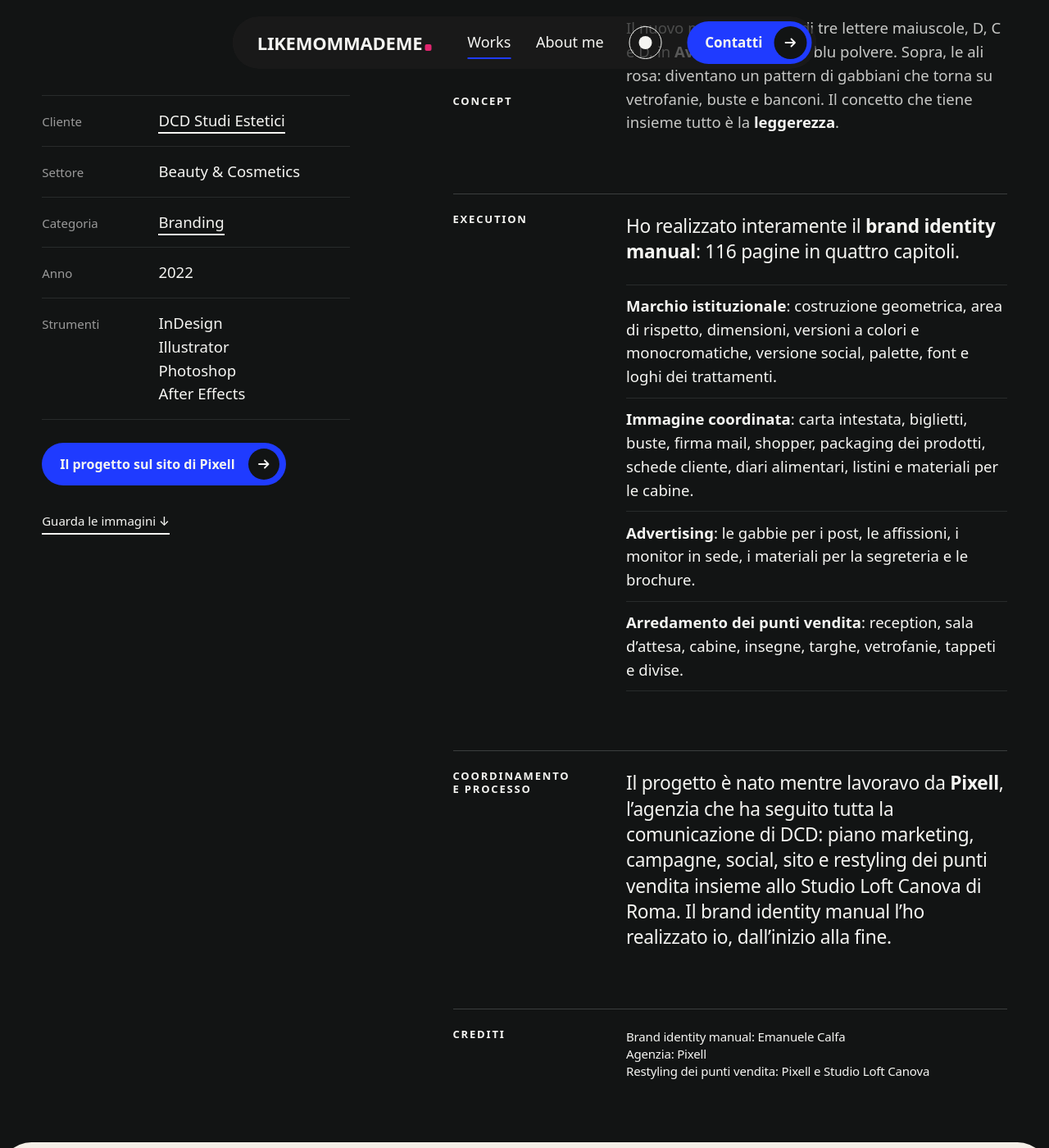
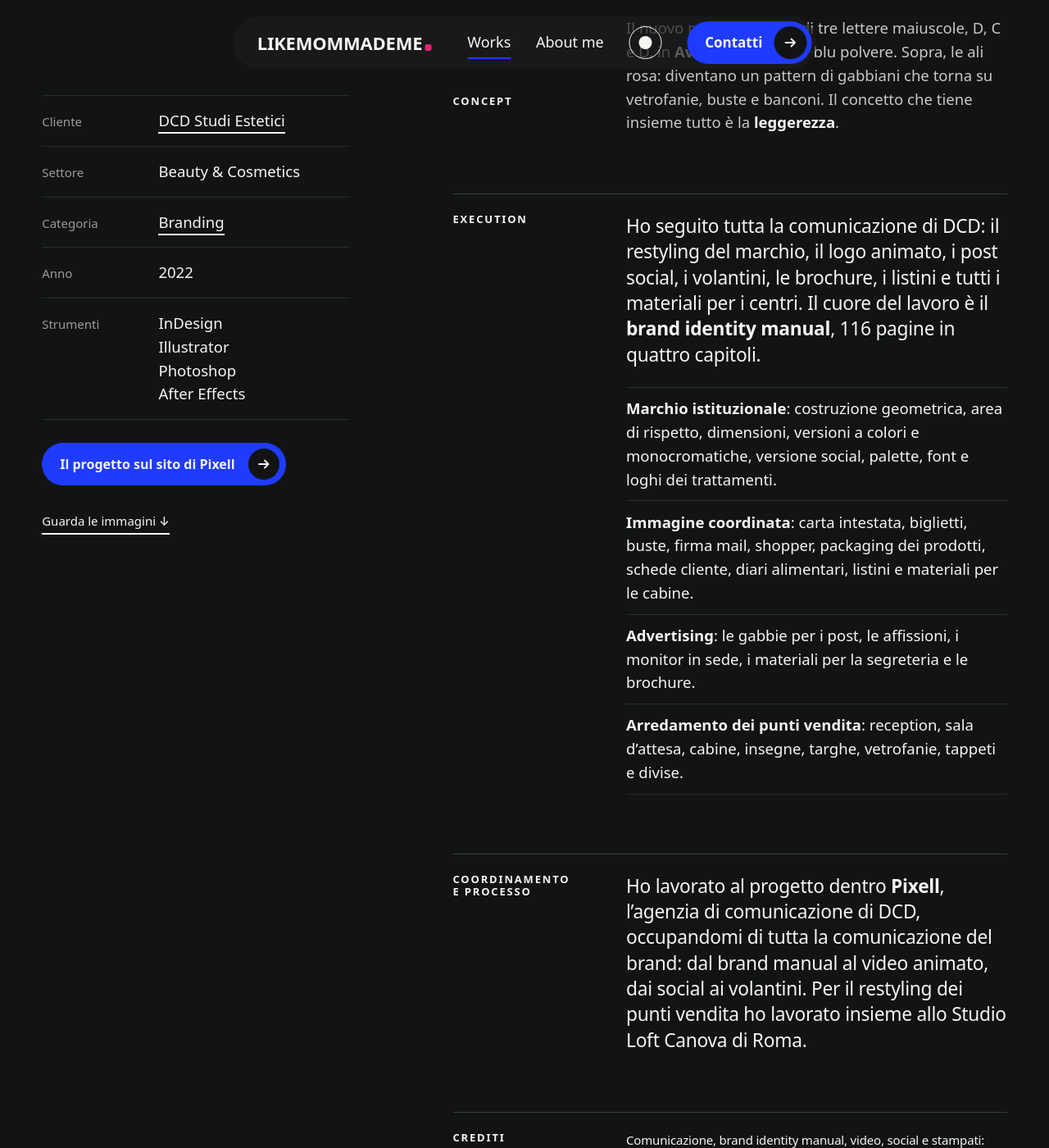
Before and after one commit to likemommademe/likemommademe.github.io, a Jekyll site: the page built from _progetti/dcd-studi-estetici.md, in a window 1280 px wide and 1400 px high, scrolled down 1367 px. Shown: the whole window at 82% size. Built offline with Jekyll 4.4.1, drawn with Linux system fonts in a browser that asks for light colours; some web fonts are replaced; some of the changed text lies outside the part shown.

Commit message:
DCD: tutta la comunicazione seguita da me dentro Pixell
Co-Authored-By: Claude Opus 5.5 <noreply@anthropic.com>

```diff
--- a/_progetti/dcd-studi-estetici.md
+++ b/_progetti/dcd-studi-estetici.md
@@ -23,23 +23,23 @@ concept_en: |
 
   The new mark is three capital letters, D, C and D, set in **Aviano Serif** in powder blue. Above them, pink wings: they become a pattern of seagulls that returns on window graphics, envelopes and counters. The idea holding it all together is **lightness**.
 execution: |
-  Ho realizzato interamente il **brand identity manual**: 116 pagine in quattro capitoli.
+  Ho seguito tutta la comunicazione di DCD: il restyling del marchio, il logo animato, i post social, i volantini, le brochure, i listini e tutti i materiali per i centri. Il cuore del lavoro è il **brand identity manual**, 116 pagine in quattro capitoli.
 
   - **Marchio istituzionale**: costruzione geometrica, area di rispetto, dimensioni, versioni a colori e monocromatiche, versione social, palette, font e loghi dei trattamenti.
   - **Immagine coordinata**: carta intestata, biglietti, buste, firma mail, shopper, packaging dei prodotti, schede cliente, diari alimentari, listini e materiali per le cabine.
   - **Advertising**: le gabbie per i post, le affissioni, i monitor in sede, i materiali per la segreteria e le brochure.
   - **Arredamento dei punti vendita**: reception, sala d'attesa, cabine, insegne, targhe, vetrofanie, tappeti e divise.
 execution_en: |
-  I designed the whole **brand identity manual**: 116 pages in four chapters.
+  I handled all of DCD's communication: the logo restyling, the animated logo, social posts, flyers, brochures, price lists and every material for the centres. At the heart of it is the **brand identity manual**, 116 pages in four chapters.
 
   - **Logo**: geometric construction, clear space, sizes, colour and single-colour versions, social version, palette, typefaces and treatment logos.
   - **Brand identity**: letterhead, business cards, envelopes, email signature, shopper, product packaging, client cards, food diaries, price lists and treatment-room materials.
   - **Advertising**: templates for posts, billboards, in-store screens, front-desk materials and brochures.
   - **Store design**: reception, waiting room, treatment rooms, signs, plaques, window graphics, mats and uniforms.
 coordinamento: |
-  Il progetto è nato mentre lavoravo da **Pixell**, l'agenzia che ha seguito tutta la comunicazione di DCD: piano marketing, campagne, social, sito e restyling dei punti vendita insieme allo Studio Loft Canova di Roma. Il brand identity manual l'ho realizzato io, dall'inizio alla fine.
+  Ho lavorato al progetto dentro **Pixell**, l'agenzia di comunicazione di DCD, occupandomi di tutta la comunicazione del brand: dal brand manual al video animato, dai social ai volantini. Per il restyling dei punti vendita ho lavorato insieme allo Studio Loft Canova di Roma.
 coordinamento_en: |
-  The project came to life while I was working at **Pixell**, the agency behind all of DCD's communication: marketing plan, campaigns, social media, website and the store restyling with Studio Loft Canova in Rome. The brand identity manual is mine, from start to finish.
+  I worked on the project at **Pixell**, DCD's communication agency, handling all of the brand's communication: from the brand manual to the animated video, from social media to flyers. For the store restyling I worked alongside Studio Loft Canova in Rome.
 galleria:
   - type: "sezione"
     titolo: "Il marchio"
@@ -83,8 +83,8 @@ galleria:
   - type: "sezione"
     titolo: "Il brand manual"
     titolo_en: "The brand manual"
-    testo: "116 pagine, quattro capitoli: marchio, immagine coordinata, advertising e arredamento dei punti vendita. L'ho realizzato interamente io."
-    testo_en: "116 pages, four chapters: logo, brand identity, advertising and store design. I made it entirely myself."
+    testo: "116 pagine, quattro capitoli: marchio, immagine coordinata, advertising e arredamento dei punti vendita."
+    testo_en: "116 pages, four chapters: logo, brand identity, advertising and store design."
   - type: "foto"
     immagine: "/assets/uploads/dcd-manuale.webp"
     titolo: "Il manuale"
@@ -102,8 +102,8 @@ galleria:
   - type: "sezione"
     titolo: "La campagna"
     titolo_en: "The campaign"
-    testo: "Con Pixell, la campagna istituzionale del 2022 con Manuela Arcuri: affissioni, metro e social."
-    testo_en: "With Pixell, the 2022 brand campaign starring Manuela Arcuri: billboards, metro and social media."
+    testo: "La campagna istituzionale del 2022 con Manuela Arcuri: affissioni, metro e social."
+    testo_en: "The 2022 brand campaign starring Manuela Arcuri: billboards, metro and social media."
   - type: "foto"
     immagine: "/assets/uploads/dcd-affissioni.webp"
     titolo: "Le affissioni"
@@ -152,8 +152,8 @@ galleria:
   - type: "sezione"
     titolo: "Il sito"
     titolo_en: "The website"
-    testo: "Il sito di DCD, realizzato da Pixell con la nuova identità."
-    testo_en: "DCD's website, built by Pixell with the new identity."
+    testo: "Il sito di DCD, con la nuova identità."
+    testo_en: "DCD's website, with the new identity."
   - type: "foto"
     immagine: "/assets/uploads/dcd-sito.webp"
     titolo: "La home"
@@ -166,13 +166,13 @@ strumenti:
   - Photoshop
   - After Effects
 crediti: |
-  Brand identity manual: Emanuele Calfa
+  Comunicazione, brand identity manual, video, social e stampati: Emanuele Calfa
   Agenzia: Pixell
-  Restyling dei punti vendita: Pixell e Studio Loft Canova
+  Restyling dei punti vendita con lo Studio Loft Canova
 crediti_en: |
-  Brand identity manual: Emanuele Calfa
+  Communication, brand identity manual, video, social and print: Emanuele Calfa
   Agency: Pixell
-  Store restyling: Pixell and Studio Loft Canova
+  Store restyling with Studio Loft Canova
 ordine: 2
 ---
 DCD Studi Estetici è una catena di centri specializzati in dimagrimento, modellamento e trattamento della cellulite, **dal 1980**, con affiliati in tutta Italia. L'obiettivo era rinnovare il marchio e dare a tutti i centri un'identità unica e riconoscibile.
```
Also changed, not shown: riassunto-cms.md (+1 -1 lines).
